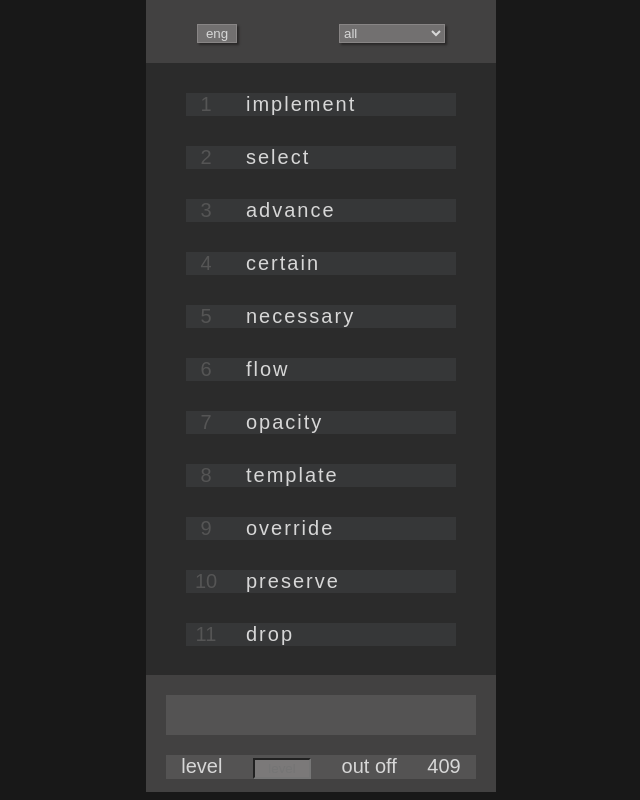
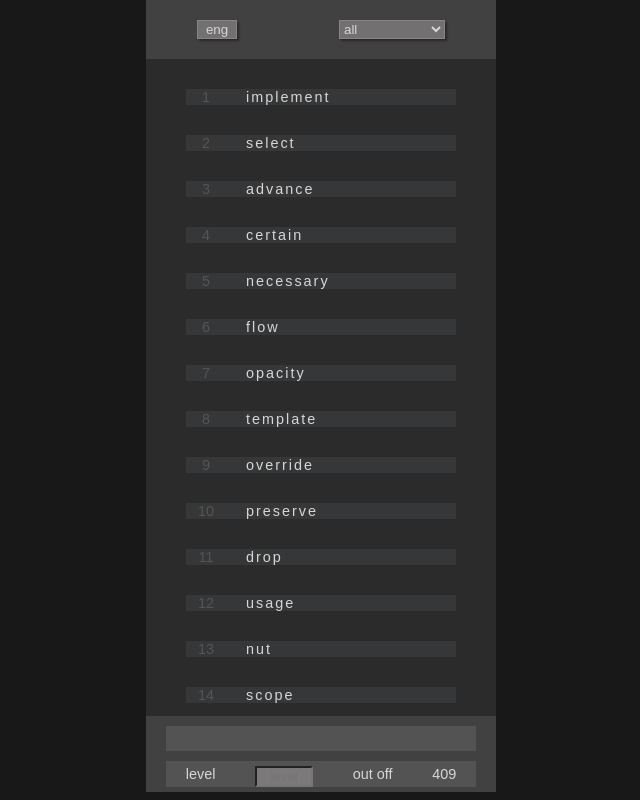
Before and after one commit to AlexTonenchuk/words-React-Redux, a React (Create React App) app: page / in a window 1280 px wide. Shown: the whole page, without its empty margins (319-959 px from the left). Built offline with nearby package versions, Linux system fonts and the light colour scheme.

Commit message:
adaptiv style and edit css

```diff
--- a/public/index.html
+++ b/public/index.html
@@ -2,6 +2,8 @@
 <html lang="en">
   <head>
     <meta charset="utf-8" />
+    <meta name="viewport" content="width=device-width,initial-scale=1" />
+
     <title>Words</title>
   </head>
   <body>
--- a/src/App.css
+++ b/src/App.css
@@ -8,7 +8,7 @@
   text-align: center;
   background: rgb(66, 65, 65);
   min-height: 99%;
-  font-size: calc(4px + 2vmin);
+  font-size: 0.9rem;
   font-family:Arial, Helvetica, sans-serif;
   font-weight: 300;
   color: rgb(215, 215, 215);
--- a/src/app/data.js
+++ b/src/app/data.js
@@ -239,7 +239,7 @@ export const data = [
     {id:229,eng:'base',rus:'база, базовый'},
     {id:230,eng:'pull',rus:'тянуть на себя'},
     {id:231,eng:'second',rus:'второй'},
-    {id:232,eng:'accept',rus:'принимать, соглашаться'},
+    {id:232,eng:'accept',rus:'принимать, согл-ться'},
     {id:233,eng:'restrict',rus:'ограничивать'},
     {id:234,eng:'That',rus:'этот'},
     {id:235,eng:'bring',rus:'приносить'},
--- a/src/features/level/Level.module.css
+++ b/src/features/level/Level.module.css
@@ -3,7 +3,8 @@
   background: rgb(84, 83, 83);
   display: flex;
   justify-content: space-around;
-  margin: 20px;
+  margin: 10px 20px 20px 20px;
+  padding-top: 5px;
 }
 
 .levelFild {
--- a/src/features/translator/Translator.module.css
+++ b/src/features/translator/Translator.module.css
@@ -1,7 +1,8 @@
 .translator {
   background: rgb(84, 83, 83);
   color: rgb(125, 125, 125);
-  padding: 10px;
-  margin:  20px;
+  margin:  10px 20px 0px 20px;
+  padding-top: 5px;
   height: 20px;
+  text-align: center;
 }
--- a/src/features/wordList/WordList.module.css
+++ b/src/features/wordList/WordList.module.css
@@ -6,7 +6,7 @@
 }
 
 .list {
-  height: calc(100% - 180px);
+  height: calc(100% - 135px);
   overflow: auto;
   background:rgb(43, 43, 43);
 }
--- a/src/index.css
+++ b/src/index.css
@@ -4,4 +4,6 @@ html, body, #root {
   margin: 0;
   padding: 0;
   background: rgb(24, 24, 24);
+  font-size: 100%;
+
 }
```
